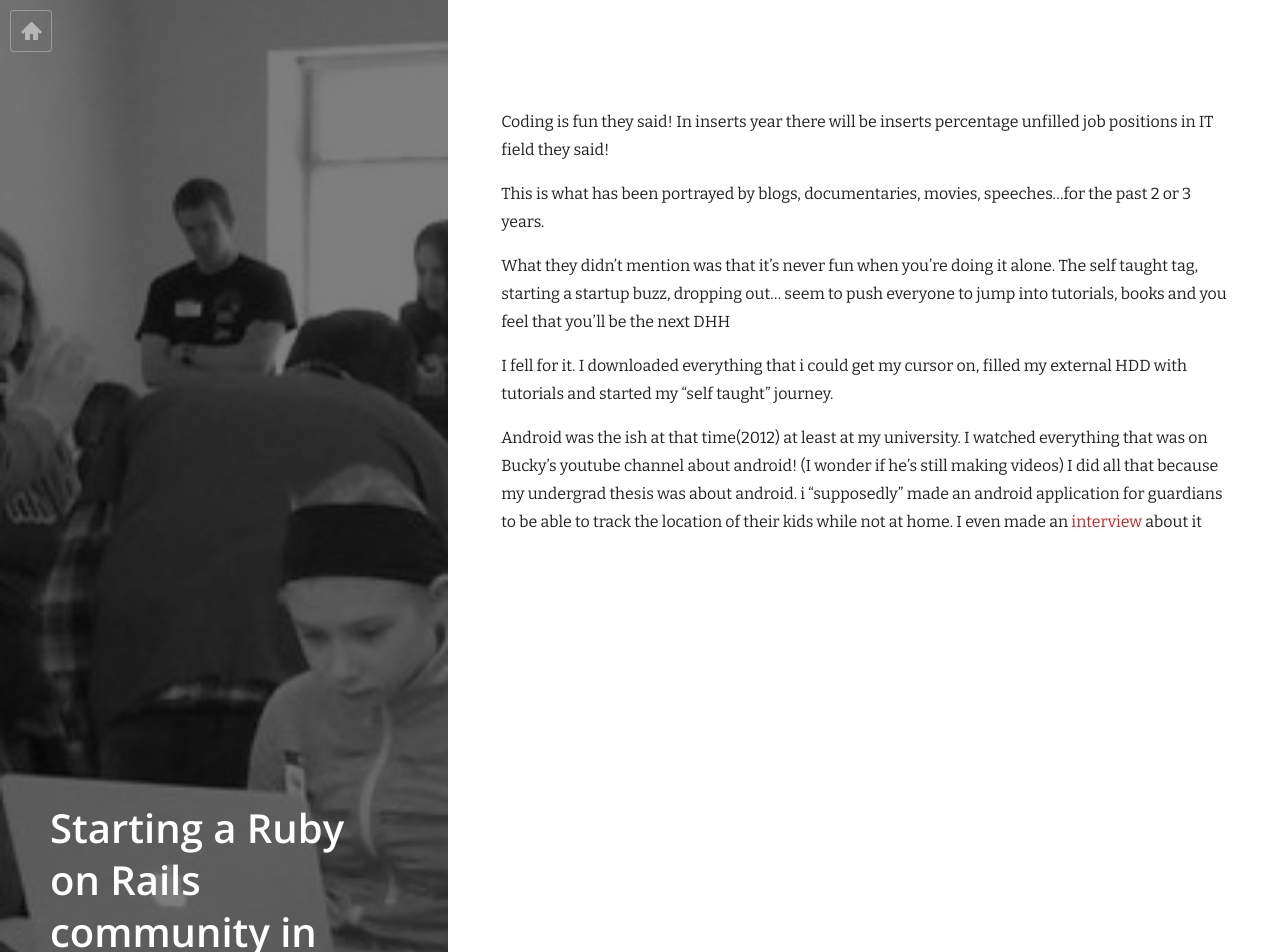
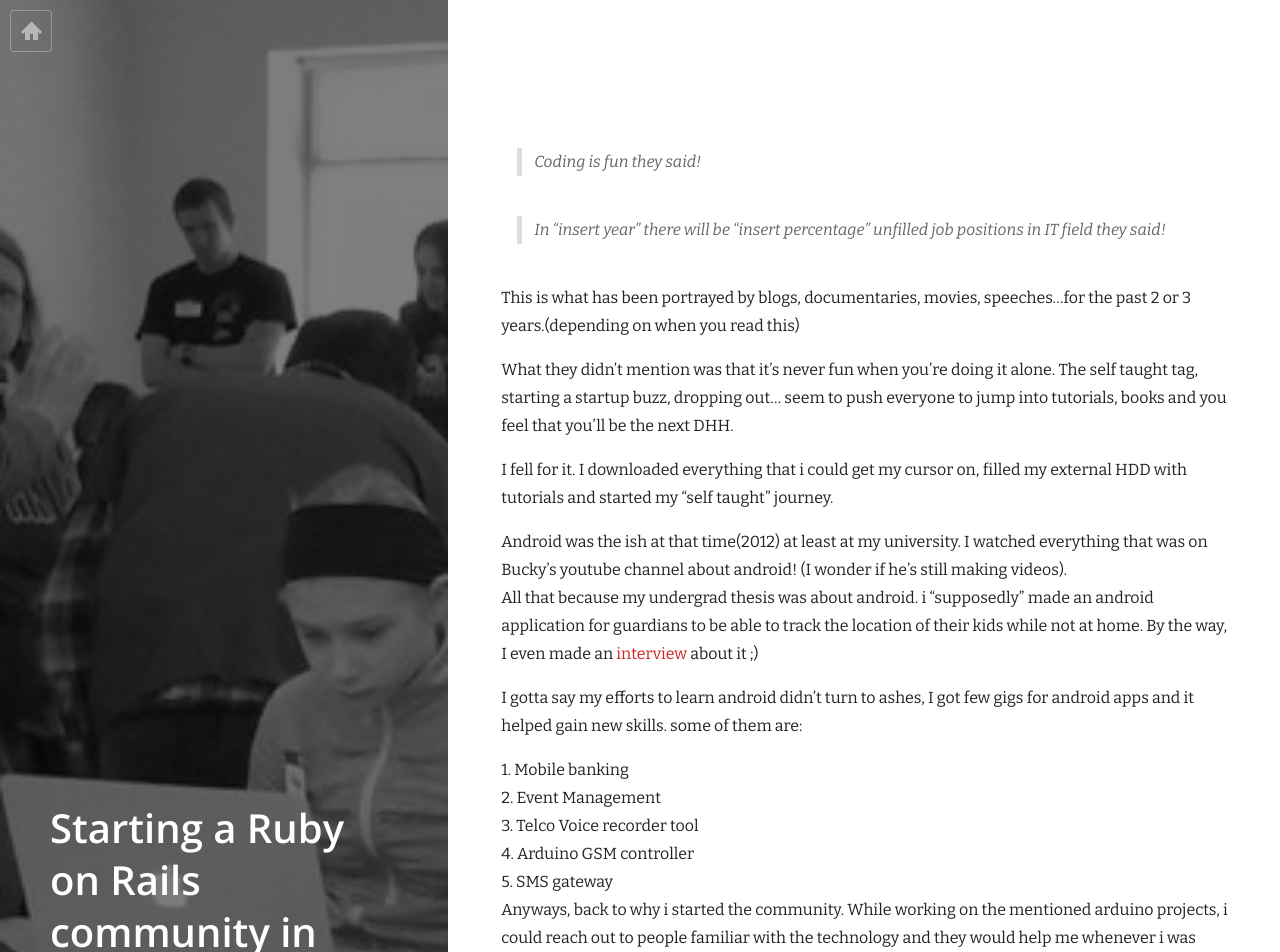
Before and after one commit to Eyewritecode/eyewritecode.github.io, a Jekyll site: the page built from _posts/2014-09-05-starting-a-rails-community-in-Rwanda.md, in a window 1280 px wide. Shown: the top 952 px of the page. Built offline with Jekyll 4.4.1, drawn with Linux system fonts in a browser that asks for light colours; nearby versions of some CDN libraries; comment, search, counter and statistics services are not loaded; some of the changed text lies outside the part shown.

Commit message:
why i started rwanda on rails

```diff
--- a/_posts/2014-09-05-starting-a-rails-community-in-Rwanda.md
+++ b/_posts/2014-09-05-starting-a-rails-community-in-Rwanda.md
@@ -7,14 +7,34 @@ author: Thibault
 featured_image: /images/community.jpg
 ---
 
-Coding is fun they said!
-In *inserts year* there will be *inserts percentage* unfilled job positions in IT field they said!
+>Coding is fun they said!
 
-This is what has been portrayed by blogs, documentaries, movies, speeches...for the past 2 or 3 years.
 
-What they didn't mention was that it's never fun when you're doing it alone. The self taught tag, starting a startup buzz, dropping out... seem to push everyone to jump into tutorials, books and you feel that you'll be the next DHH
+>In "insert year" there will be "insert percentage" unfilled job positions in IT field they said!
+
+This is what has been portrayed by blogs, documentaries, movies, speeches...for the past 2 or 3 years.(depending on when you read this)
+
+What they didn't mention was that it's never fun when you're doing it alone. The self taught tag, starting a startup buzz, dropping out... seem to push everyone to jump into tutorials, books and you feel that you'll be the next DHH.
 
 I fell for it. I downloaded everything that i could get my cursor on, filled my external HDD with tutorials and started my "self taught" journey.
 
-Android was the ish at that time(2012) at least at my university. I watched everything that was on Bucky's youtube channel about android! (I wonder if he's still making videos)
-I did all that because my undergrad thesis was about android. i "supposedly" made an android application for guardians to be able to track the location of their kids while not at home. I even made an [interview](https://wazaonline.com/fr/rencontres-et-profils/thibault-mutabazi-createur-dappli) about it
+Android was the ish at that time(2012) at least at my university. I watched everything that was on Bucky's youtube channel about android! (I wonder if he's still making videos).<br>
+All that because my undergrad thesis was about android. i "supposedly" made an android application for guardians to be able to track the location of their kids while not at home. By the way, I even made an [interview](https://wazaonline.com/fr/rencontres-et-profils/thibault-mutabazi-createur-dappli) about it ;)
+
+I gotta say my efforts to learn android didn't turn to ashes, I got few gigs for android apps and it helped gain new skills. some of them are:
+
+	1. Mobile banking
+	2. Event Management
+	3. Telco Voice recorder tool
+	4. Arduino GSM controller
+	5. SMS gateway
+
+Anyways, back to why i started the community. While working on the mentioned arduino projects, i could reach out to people familiar with the technology and they would help me whenever i was stuck. However, android developers were not that in demand. It was either wordpress websites or some web apps for management systems.<br>
+My ruby on rails skills were not enough to handle a project alone, i decided to look for people around me who were already using it.<br>
+Linkedin came first on my mind. "Ruby on rails rwanda" were the keywords i used, to my surprise, only a few people had it in their profiles and they were all working for a same company.<br>
+I messaged everyone who seemed "approachable" but i got nothing in return :/ <br>
+At this time i was now looking for an internship or any way i could be involved in more projects that uses Ruby on Rails in the dev. That was clearly unsuccessful. I then joined the [nairobi ruby meetup](http://nairuby.org/) and followed anyone on twitter who had anything to do with ruby. This mentioned, i gotta thank [Emad](https://twitter.com/blaz_boy) for his [Ruby daily posts](https://www.facebook.com/rubydailyscripts/?fref=ts) helped me a lot :)
+
+So as things didn't go as i wished, i decided to start a [community](https://twitter.com/rwandaonrails) where now they would be the ones to come to me.
+
+<iframe src="//giphy.com/embed/xl5QdxfNonh3q" width="100%" height="468" frameBorder="0" class="giphy-embed" allowFullScreen></iframe>
```
